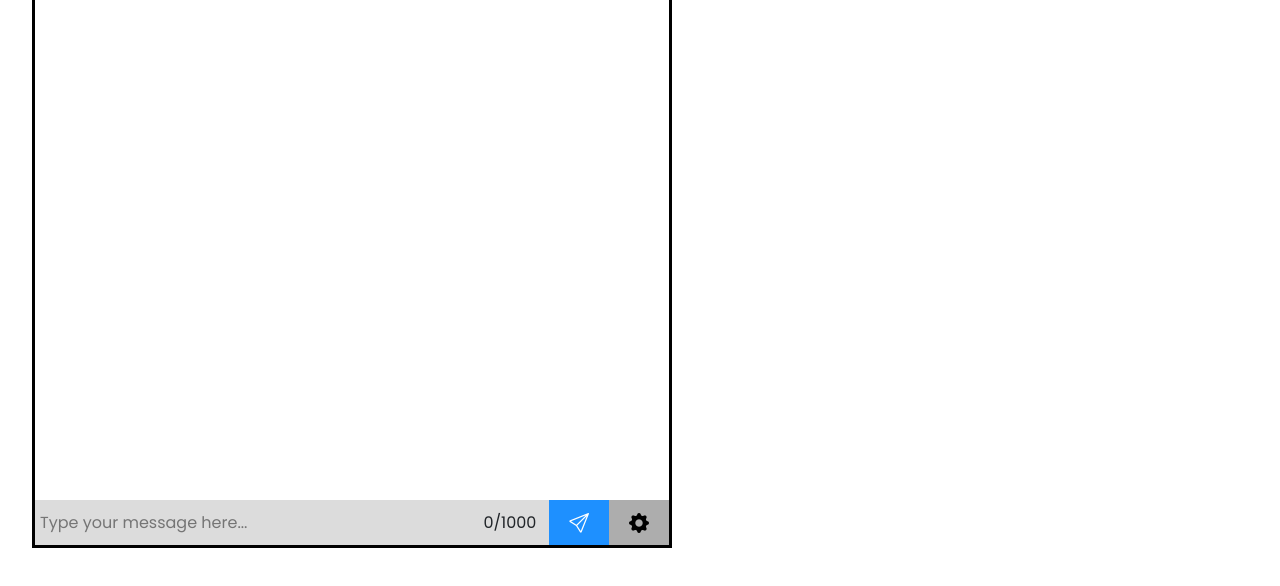
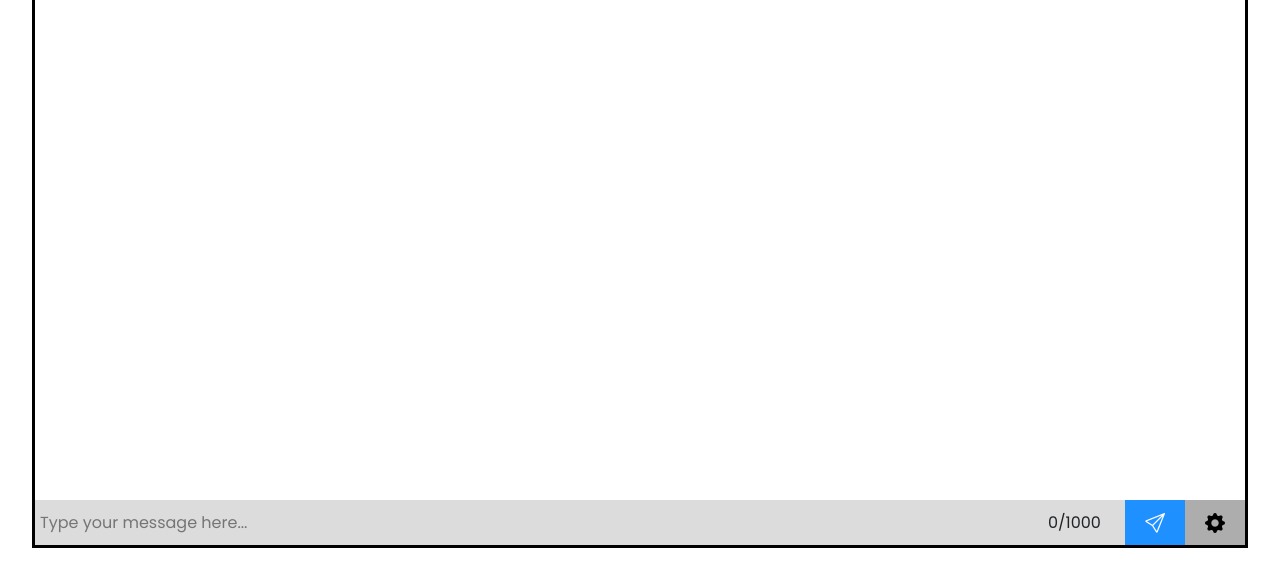
Before and after one commit to chatglobal/GlobalChat, a plain HTML site: page index.html in a window 1280 px wide. Shown: the part 124-710 px from the top of the page. Drawn offline with nearby package versions, Linux system fonts and the light colour scheme; no server answers.

Commit message:
Media Scale

```diff
--- a/main.js
+++ b/main.js
@@ -30,17 +30,6 @@ const sendButton = document.getElementById("sendButton")
 const limit = document.getElementById("limit")
 const messageBox = document.getElementById("messages")
 const container = document.getElementById("messageContainer")
-//-------------------------------Screen Resize-------------------------------\\
-const mql = window.matchMedia("(min-width: 720px")
-mql.addEventListener("change", handleScreenResize)
-function handleScreenResize(mql){
-    if(mql.matches){
-        container.style.width = "50%"
-    } else{
-        container.style.width = "100%"
-    }
-}
-handleScreenResize(mql)
 //-------------------------------Settings-------------------------------\\
 let settings = false
 settingsButton.addEventListener("click", function(){
--- a/style.css
+++ b/style.css
@@ -23,6 +23,12 @@ p{
     display: flex;
     flex-direction: column;
     background-color: rgb(19, 157, 203);
+}
+
+@media screen and (min-width: 720px) {
+    .messageContainer{
+        width: 100%;
+    }
 }
 
 .messageHeader{
```
